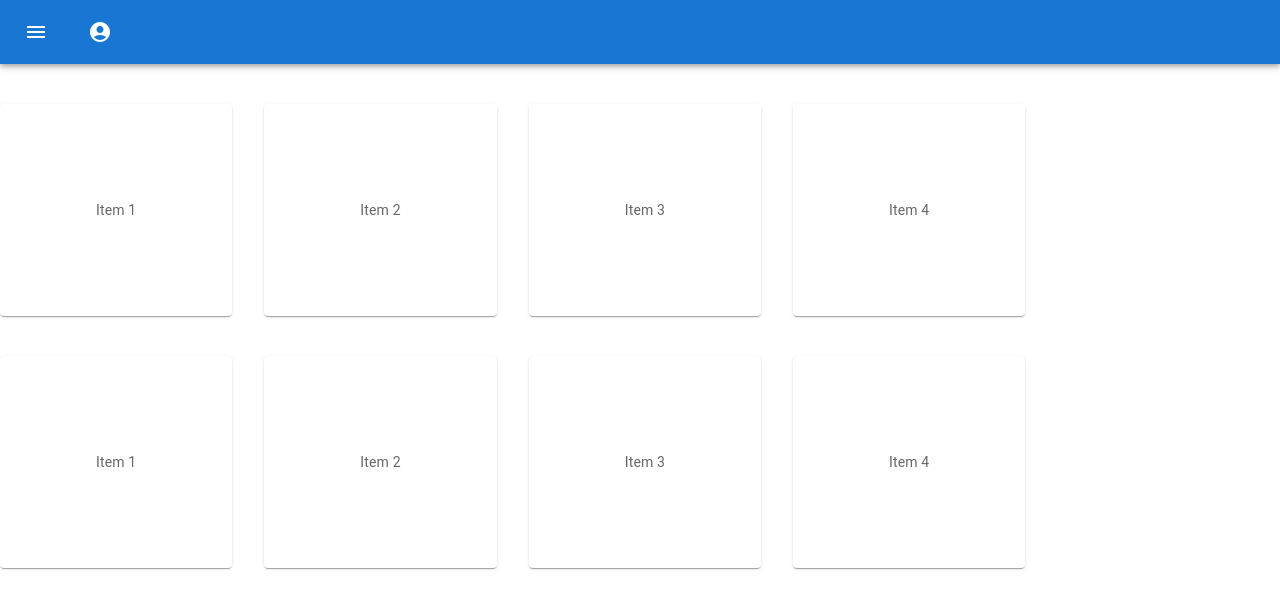
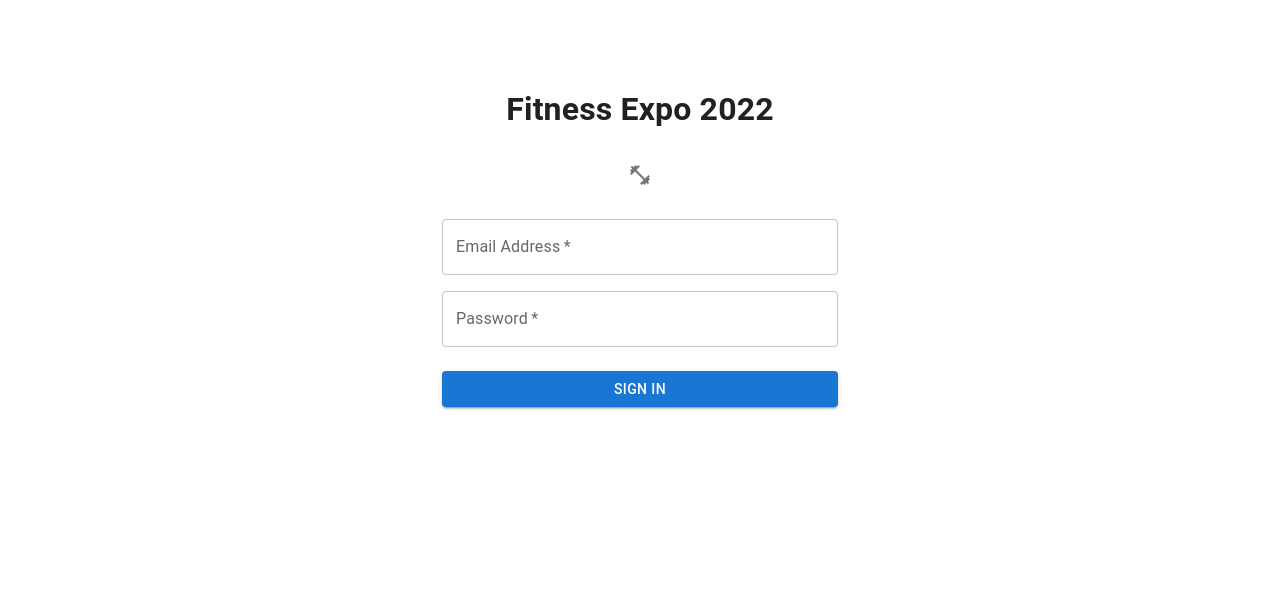
Before and after one commit to twentymurial33/health_vision, a React (Create React App) app in the folder vision/: page / in a window 1280 px wide. Shown: the top 608 px of the page. Built offline with nearby package versions, Linux system fonts and the light colour scheme.

Commit message:
new edits

```diff
--- a/vision/src/App.js
+++ b/vision/src/App.js
@@ -1,10 +1,15 @@
-// import Sign from "./components/SignUp";
+import SignUp from "./components/SignUp";
 import { BrowserRouter, Route, Routes } from "react-router-dom";
-import HomePage from "./components/HomePage";
+// import HomePage from "./components/HomePage";
 import "./App.css";
 
 function App() {
-  return <HomePage />;
+  // return <HomePage />
+  return (
+    <div>
+      <SignUp />
+    </div>
+  );
 }
 
 export default App;
--- a/vision/src/components/HomePage.css
+++ b/vision/src/components/HomePage.css
@@ -5,3 +5,7 @@
   align-items: center;
   margin-bottom: 10px;
 }
+
+body {
+  background-color: grey;
+}
--- a/vision/src/components/HomePage.jsx
+++ b/vision/src/components/HomePage.jsx
@@ -3,6 +3,9 @@ import Paper from "@mui/material/Paper";
 import Stack from "@mui/material/Stack";
 import { styled } from "@mui/material/styles";
 import Navbar from "../shared/Navbar";
+import "./HomePage.css";
+import FavoriteIcon from "@mui/icons-material/Favorite";
+import BottomNavigationAction from "@mui/material/BottomNavigationAction";
 
 const Item = styled(Paper)(({ theme }) => ({
   ...theme.typography.body2,
@@ -16,17 +19,49 @@ export default function HomePage() {
   return (
     <div>
       <Navbar />
-      <Stack direction="row" spacing={4} style={{ marginTop: "40px" }}>
-        <Item>Item 1</Item>
-        <Item>Item 2</Item>
-        <Item>Item 3</Item>
-        <Item>Item 4</Item>
+      <Stack
+        direction="row"
+        spacing={4}
+        style={{ marginTop: "60px", marginLeft: "60px" }}
+      >
+        <Item>
+          Gym 1
+          <BottomNavigationAction label="Favorites" icon={<FavoriteIcon />} />
+        </Item>
+        <Item>
+          Gym 2
+          <BottomNavigationAction label="Favorites" icon={<FavoriteIcon />} />
+        </Item>
+        <Item>
+          Gym 3
+          <BottomNavigationAction label="Favorites" icon={<FavoriteIcon />} />
+        </Item>
+        <Item>
+          Gym 4
+          <BottomNavigationAction label="Favorites" icon={<FavoriteIcon />} />
+        </Item>
       </Stack>
-      <Stack direction="row" spacing={4} style={{ marginTop: "40px" }}>
-        <Item>Item 1</Item>
-        <Item>Item 2</Item>
-        <Item>Item 3</Item>
-        <Item>Item 4</Item>
+      <Stack
+        direction="row"
+        spacing={4}
+        style={{ marginTop: "60px", marginLeft: "60px" }}
+      >
+        <Item>
+          Gym 1
+          <BottomNavigationAction label="Favorites" icon={<FavoriteIcon />} />
+        </Item>
+        <Item>
+          Gym 2
+          <BottomNavigationAction label="Favorites" icon={<FavoriteIcon />} />
+        </Item>
+        <Item>
+          Gym 3
+          <BottomNavigationAction label="Favorites" icon={<FavoriteIcon />} />
+        </Item>
+        <Item>
+          Gym 4
+          <BottomNavigationAction label="Favorites" icon={<FavoriteIcon />} />
+        </Item>
       </Stack>
     </div>
   );
--- a/vision/src/components/SignUp.jsx
+++ b/vision/src/components/SignUp.jsx
@@ -8,7 +8,6 @@ import Container from "@mui/material/Container";
 import { createTheme, ThemeProvider } from "@mui/material/styles";
 import FitnessCenterIcon from "@mui/icons-material/FitnessCenter";
 import IconButton from "@mui/material/IconButton";
-import Profile from "./Profile";
 
 const theme = createTheme();
 const styles = {
@@ -32,7 +31,7 @@ export default function SignUp() {
     <ThemeProvider theme={theme}>
       <Container component="main" maxWidth="xs">
         <CssBaseline />
-        <Profile />
+
         <Box
           sx={{
             marginTop: 8,
--- a/vision/src/shared/Navbar.jsx
+++ b/vision/src/shared/Navbar.jsx
@@ -3,7 +3,6 @@ import AppBar from "@mui/material/AppBar";
 import Box from "@mui/material/Box";
 import Toolbar from "@mui/material/Toolbar";
 import IconButton from "@mui/material/IconButton";
-import MenuIcon from "@mui/icons-material/Menu";
 import AccountCircle from "@mui/icons-material/AccountCircle";
 import MenuItem from "@mui/material/MenuItem";
 import Menu from "@mui/material/Menu";
@@ -25,15 +24,6 @@ export default function Navbar() {
     <Box sx={{ flexGrow: 1 }}>
       <AppBar position="static">
         <Toolbar>
-          <IconButton
-            size="large"
-            edge="start"
-            color="inherit"
-            aria-label="menu"
-            sx={{ mr: 2 }}
-          >
-            <MenuIcon />
-          </IconButton>
           {auth && (
             <div>
               <IconButton
@@ -63,7 +53,6 @@ export default function Navbar() {
                 onClose={handleClose}
               >
                 <MenuItem onClick={handleClose}>Profile</MenuItem>
-                <MenuItem onClick={handleClose}>My account</MenuItem>
               </Menu>
             </div>
           )}
```
